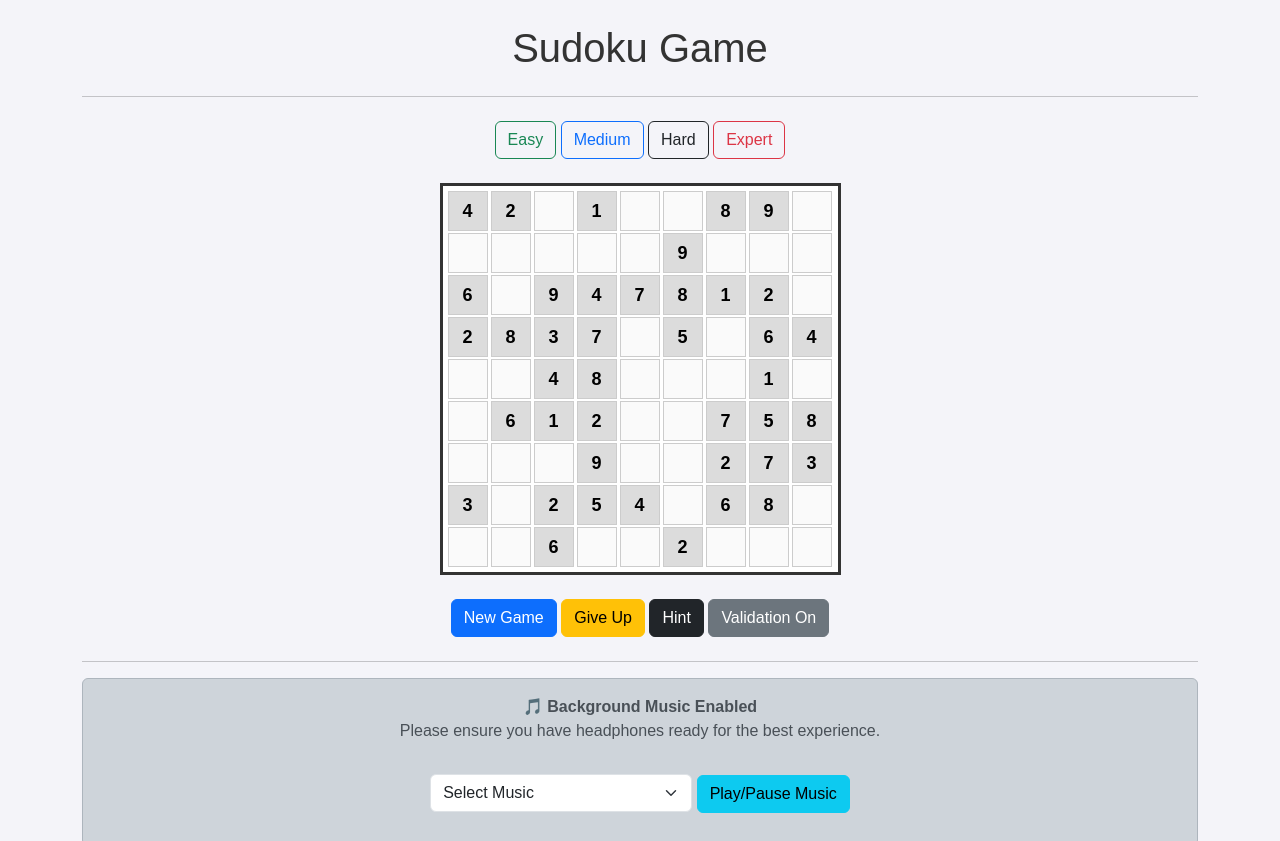
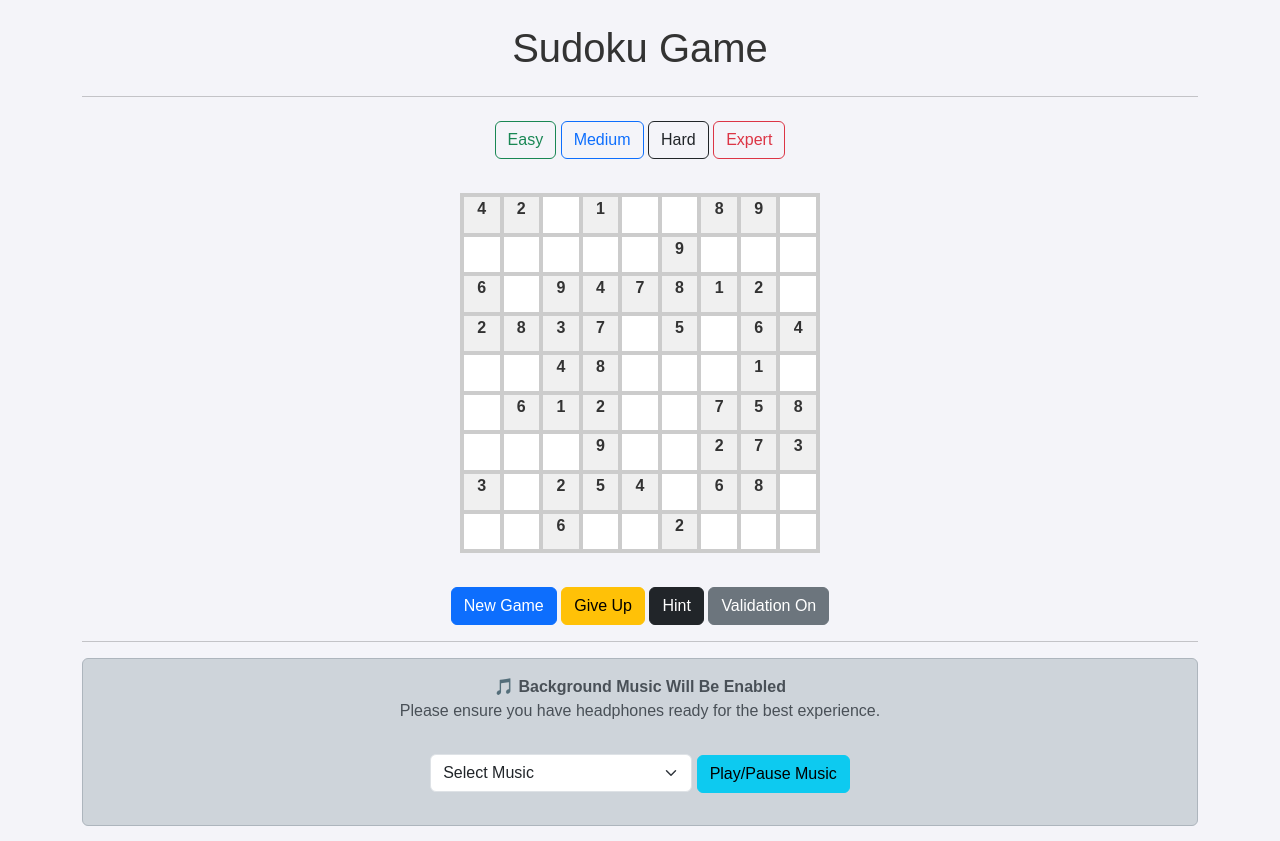
Before and after one commit to gilga98/cognitive-survey, a plain HTML site: page index.html in a window 1280 px wide. Shown: the top 841 px of the page. Drawn offline with nearby package versions, Linux system fonts and the light colour scheme.

Commit message:
Update index.html

```diff
--- a/index.html
+++ b/index.html
@@ -19,55 +19,66 @@
             margin-bottom: 1rem;
         }
 
-    .sudoku-board {
-      display: grid;
-      grid-template-columns: repeat(9, 41px);
-      grid-gap: 2px;
-      margin: 20px auto;
-      padding: 5px;
-      border: 3px solid #333;
-      background-color: #fff;
-      width: max-content;
-    }
-
-    .cell {
-      width: 40px;
-      height: 40px;
-      display: flex;
-      justify-content: center;
-      align-items: center;
-      font-size: 18px;
-      font-weight: bold;
-      border: 1px solid #ccc;
-      cursor: pointer;
-      background-color: #fafafa;
-      transition: all 0.3s ease-in-out;
-    }
-
-    .cell.active {
-      background-color: #f0f8ff;
-      border-color: #007bff;
-      transform: scale(1.1);
-    }
-
-    .cell[data-locked="true"] {
-      background-color: #dcdcdc;
-      color: #000;
-      pointer-events: none;
-    }
-
     .correct {
-      background-color: #c8e6c9;
-      color: #388e3c;
+      background-color: #c8e6c9 !important;
     }
 
     .incorrect {
-      background-color: #ffcdd2;
-      color: #d32f2f;
+      background-color: #ffcdd2 !important;
     }
     .music-controls {
     margin-top: 20px;
   }
+
+  /* Wrapper to center the Sudoku board */
+.board-container {
+  display: flex;
+  justify-content: center;
+  align-items: center;
+  padding: 10px;
+  box-sizing: border-box;
+  background-color: #f4f4f9;
+}
+
+/* Sudoku board layout */
+.sudoku-board {
+
+  height: 360px;
+  display: grid;
+  grid-template-columns: repeat(9, 1fr); /* 9 equal columns */
+  gap: 4px; /* Spacing between cells */
+  background: #ccc;
+  padding: 4px;
+  aspect-ratio: 1; /* Maintain a square shape */
+  box-sizing: border-box;
+}
+
+/* Individual cells */
+.cell {
+  width: 100%; /* Adjust width to fit grid */
+  aspect-ratio: 1; /* Maintain square shape */
+  background: white;
+  border: none;
+  text-align: center;
+  font-weight: bold;
+  transition: background-color 0.3s ease;
+}
+
+/* Pre-filled cells */
+.cell[data-locked="true"] {
+  background: #f0f0f0;
+  font-weight: bold;
+}
+
+/* Visual states */
+.cell.selected {
+  background: #e3f2fd;
+}
+
+
+
+
+
   </style>
 </head>
 <body>
@@ -80,13 +91,18 @@
         <button class="btn btn-outline-dark" onclick="newGame('hard')">Hard</button>
         <button class="btn btn-outline-danger" onclick="newGame('expert')">Expert</button>
       </div>
-    <div id="sudoku-board" class="sudoku-board"></div>
+      <div class="board-container">
+        <div id="sudoku-board" class="sudoku-board">
+          <!-- Grid cells go here -->
+        </div>
+      </div>
 
-    <div class="controls my-4">
-      <button class="btn btn-primary" onclick="newGame()">New Game</button>
-      <button class="btn btn-warning" onclick="giveUp()">Give Up</button>
-      <button class="btn btn-dark" onclick="giveHint()">Hint</button>
-      <button class="btn btn-secondary" id="validationToggleButton" onclick="toggleValidation()">Validation On</button>
+
+    <div class="controls">
+      <button class="btn mt-4 btn-primary" onclick="newGame()">New Game</button>
+      <button class="btn mt-4 btn-warning" onclick="giveUp()">Give Up</button>
+      <button class="btn mt-4 btn-dark" onclick="giveHint()">Hint</button>
+      <button class="btn mt-4 btn-secondary" id="validationToggleButton" onclick="toggleValidation()">Validation On</button>
     </div>
     <hr/>
 
@@ -94,7 +110,7 @@
     <div class="alert alert-dark">
         <div>
             <div>
-                <strong>🎵 Background Music Enabled</strong>
+                <strong>🎵 Background Music Will Be Enabled</strong>
                 <p>Please ensure you have headphones ready for the best experience. </p>
             </div>
             <div>
@@ -149,6 +165,8 @@
   let currentBoard = [];
   let solutionBoard = [];
   let validationEnabled = true;
+
+  let selectedCell = null;
 
   const music = document.createElement('audio');
   let isMusicPlaying = false;
@@ -297,26 +315,13 @@
     });
   }
 
-  function validateInput(e, rowIndex, colIndex) {
-    const input = parseInt(e.target.textContent);
-    if (isNaN(input) || input < 1 || input > 9) {
-      e.target.textContent = "";
-      return;
+  // Activate the selected cell
+  function activateCell(e) {
+    if (selectedCell) {
+      selectedCell.classList.remove("selected");
     }
-    currentBoard[rowIndex][colIndex] = input;
-    e.target.classList.toggle("active", input === solutionBoard[rowIndex][colIndex]);
-  }
-
-  function newGame() {
-    currentBoard = generatePuzzle();
-    solutionBoard = JSON.parse(JSON.stringify(currentBoard));
-    solveSudoku(solutionBoard);
-    renderBoard();
-  }
-
-  function giveUp() {
-    currentBoard = JSON.parse(JSON.stringify(solutionBoard));
-    renderBoard();
+    e.classList.add("selected");
+    selectedCell = e;
   }
 
 
@@ -372,7 +377,6 @@
       e.target.textContent = "";
       return;
     }
-
     if (input === solutionBoard[rowIndex][colIndex]) {
       currentBoard[rowIndex][colIndex] = input;
       e.target.classList.remove("incorrect");
```
